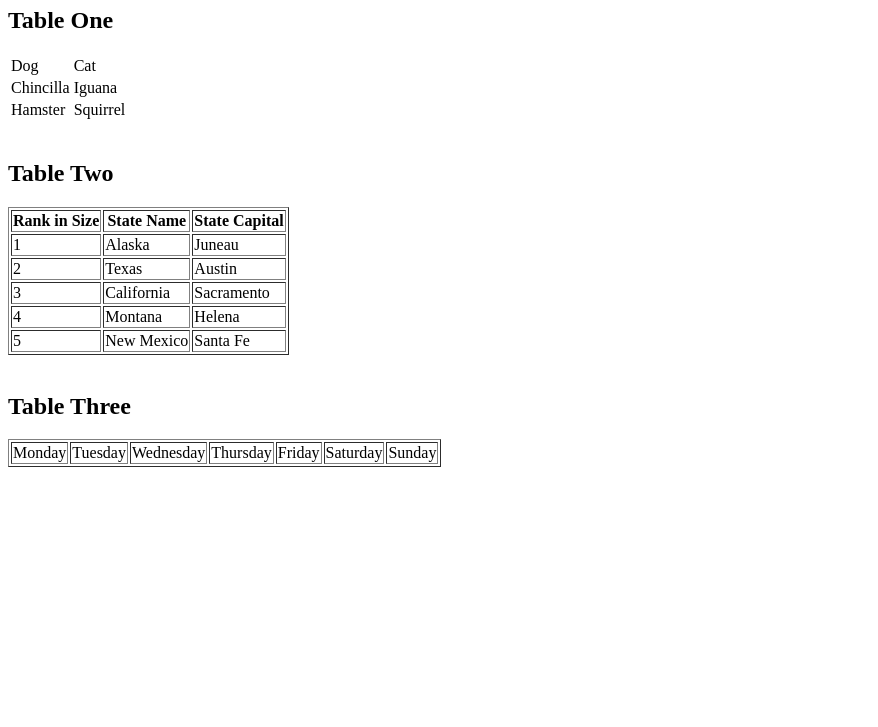
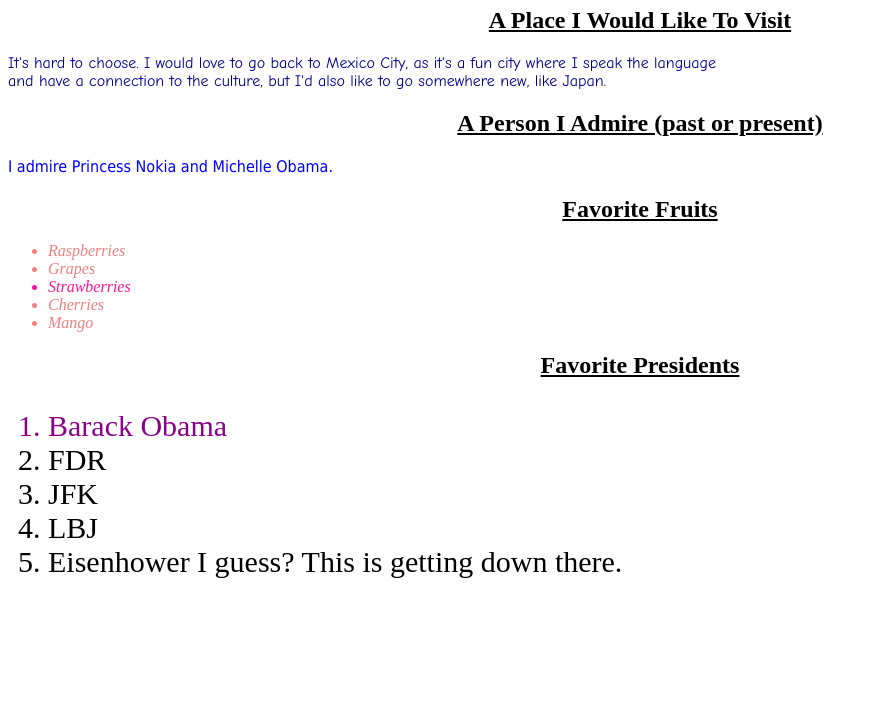
Before and after one commit to riggi030/exercises, a plain HTML site: page index.html in a window 1280 px wide. Shown: the part 73-800 px from the top of the page, without its empty margins (0-878 px from the left). Drawn offline with Linux system fonts and the light colour scheme.

Commit message:
riggi030/exercises/07

```diff
--- a/index.html
+++ b/index.html
@@ -2,76 +2,62 @@
 <html lang="en">
 <head>
     <meta charset="UTF-8">
-    <title>Basic Tables</title>
+    <title>Internal Style Sheets</title>
+    <style>
+        h1 {
+            color: red;
+        }
+        h2 {
+            text-decoration: underline;
+            text-align: center;
+        }
+        .place-description {
+            font-family: "Comic Sans MS";
+            color: darkblue;
+        }
+        p {
+            color: green;
+            font-family: Tahoma;
+        }
+        .person-description {
+            color: blue;
+        }
+        ul {
+            font-style: italic;
+        }
+        .strawberry {
+            color: deeppink;
+        }
+        ol {
+            font-style: bold;
+            font-size: 30px;
+        }
+
+
+    </style>
 </head>
 <body>
-<h1>Basic Tables</h1>
-<h2>Table One</h2>
-<table>
-    <tr>
-        <td>Dog</td>
-        <td>Cat</td>
-    </tr>
-
-    <tr>
-        <td>Chincilla</td>
-        <td>Iguana</td>
-    </tr>
-
-    <tr>
-        <td>Hamster</td>
-        <td>Squirrel</td>
-    </tr>
-</table>
-
-<br>
-
-<h2>Table Two</h2>
-<table border="1">
-    <tr>
-        <th>Rank in Size </th>
-        <th>State Name </th>
-        <th>State Capital </th>
-    </tr>
-    <tr>
-        <td>1 </td>
-        <td>Alaska </td>
-        <td>Juneau </td>
-    </tr>
-    <tr>
-        <td>2 </td>
-        <td>Texas </td>
-        <td>Austin </td>
-    </tr>
-    <tr>
-        <td>3 </td>
-        <td>California </td>
-        <td>Sacramento </td>
-    </tr>
-    <tr>
-        <td>4 </td>
-        <td>Montana </td>
-        <td>Helena </td>
-    </tr>
-    <tr>
-        <td>5 </td>
-        <td>New Mexico</td>
-        <td>Santa Fe </td>
-    </tr>
-</table>
-<br>
-<h2>Table Three</h2>
-<table border="1">
-<tr>
-    <td>Monday</td>
-    <td>Tuesday</td>
-    <td>Wednesday</td>
-    <td>Thursday</td>
-    <td>Friday</td>
-    <td>Saturday</td>
-    <td>Sunday</td>
-</tr>
-
-</table>
+<h1>Hello World!</h1>
+<h2>A Place I Would Like To Visit</h2>
+<p class="place-description">It's hard to choose. I would love to go back to Mexico City, as it's a fun city where I speak the language
+    <br> and have a connection to the culture, but I'd also like to go somewhere new, like Japan.</p>
+<h2>A Person I Admire (past or present)</h2>
+<p class="person-description">I admire Princess Nokia and Michelle Obama.</p>
+<h2>Favorite Fruits</h2>
+<ul style="color:lightcoral;">
+    <li>Raspberries</li>
+    <li>Grapes</li>
+    <li class="strawberry">Strawberries</li>
+    <li>Cherries</li>
+    <li>Mango</li>
+</ul>
+<h2>Favorite Presidents</h2>
+<ol>
+    <li style="color: darkmagenta;"> Barack Obama</li>
+    <li> FDR</li>
+    <li> JFK</li>
+    <li> LBJ</li>
+    <li> Eisenhower I guess? This is getting down there.</li>
+</ol>
 </body>
 </html>
```
